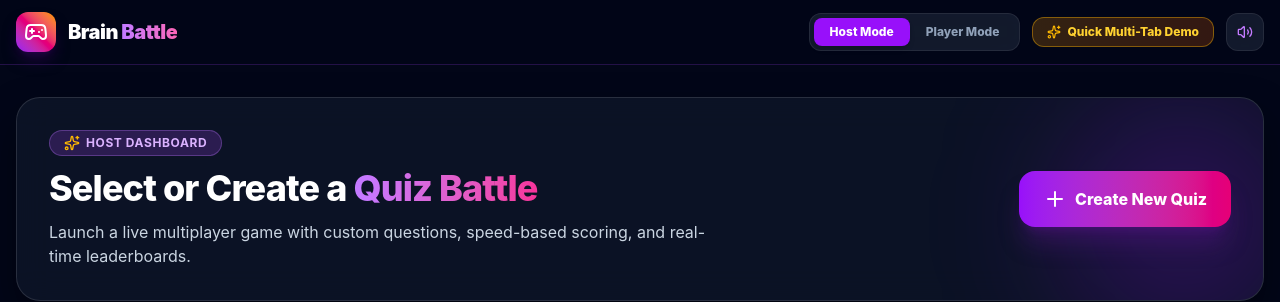
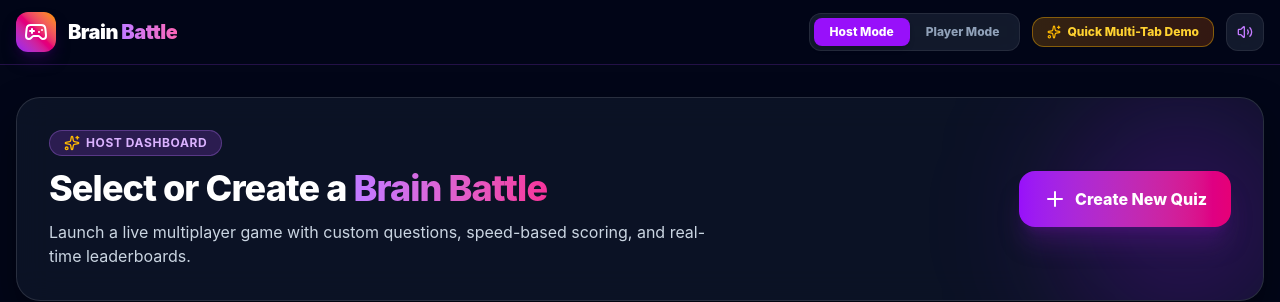
Before and after one commit to ns18122023-code/Brain-Battle, a React (Vite) app: page / in a window 1280 px wide. Shown: the top 302 px of the page. Built offline with nearby package versions, Linux system fonts and the light colour scheme; no server answers.

Commit message:
Update all headings to Brain Battle

```diff
--- a/src/features/game/HostLobby.jsx
+++ b/src/features/game/HostLobby.jsx
@@ -41,7 +41,7 @@ export default function HostLobby({ onStartGame }) {
             <Sparkles className="w-4 h-4 text-amber-400" /> Host Game Lobby
           </span>
           <h2 className="text-xl md:text-2xl font-bold text-slate-300">
-            Join at <span className="text-white font-extrabold underline decoration-purple-500">Kahoot Battle</span> or scan QR code
+            Join at <span className="text-white font-extrabold underline decoration-purple-500">Brain Battle</span> or scan QR code
           </h2>
         </div>
 
--- a/src/features/player/PlayerJoin.jsx
+++ b/src/features/player/PlayerJoin.jsx
@@ -85,7 +85,7 @@ export default function PlayerJoin({ initialPin, onJoined }) {
             <Gamepad2 className="w-8 h-8 text-white" />
           </div>
           <h2 className="text-3xl font-black text-white tracking-tight">
-            Join <span className="bg-clip-text text-transparent bg-linear-to-r from-purple-400 to-pink-400">Quiz Battle</span>
+            Join <span className="bg-clip-text text-transparent bg-gradient-to-r from-purple-400 to-pink-400">Brain Battle</span>
           </h2>
           <p className="text-slate-400 text-xs font-semibold">
             {step === 1 ? 'Enter Game PIN to connect' : `Game PIN: #${pin}`}
--- a/src/features/quiz/QuizList.jsx
+++ b/src/features/quiz/QuizList.jsx
@@ -41,7 +41,7 @@ export default function QuizList({ onCreateNew, onEditQuiz, onStartGame }) {
             <Sparkles className="w-4 h-4 text-amber-400" /> Host Dashboard
           </span>
           <h1 className="text-3xl md:text-4xl font-extrabold text-white tracking-tight">
-            Select or Create a <span className="bg-clip-text text-transparent bg-linear-to-r from-purple-400 to-pink-500">Quiz Battle</span>
+            Select or Create a <span className="bg-clip-text text-transparent bg-linear-to-r from-purple-400 to-pink-500">Brain Battle</span>
           </h1>
           <p className="text-slate-300 text-base">
             Launch a live multiplayer game with custom questions, speed-based scoring, and real-time leaderboards.
```
